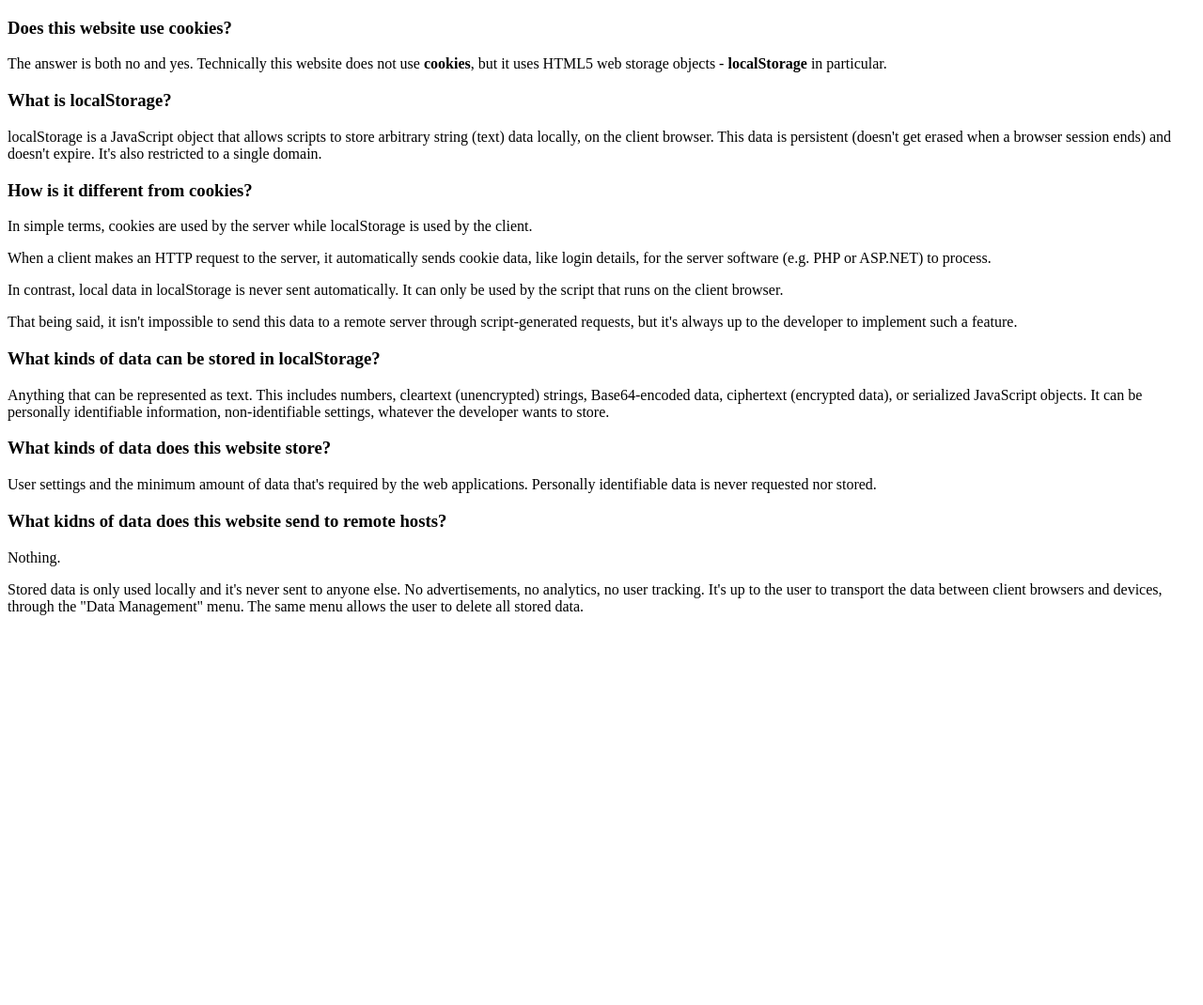
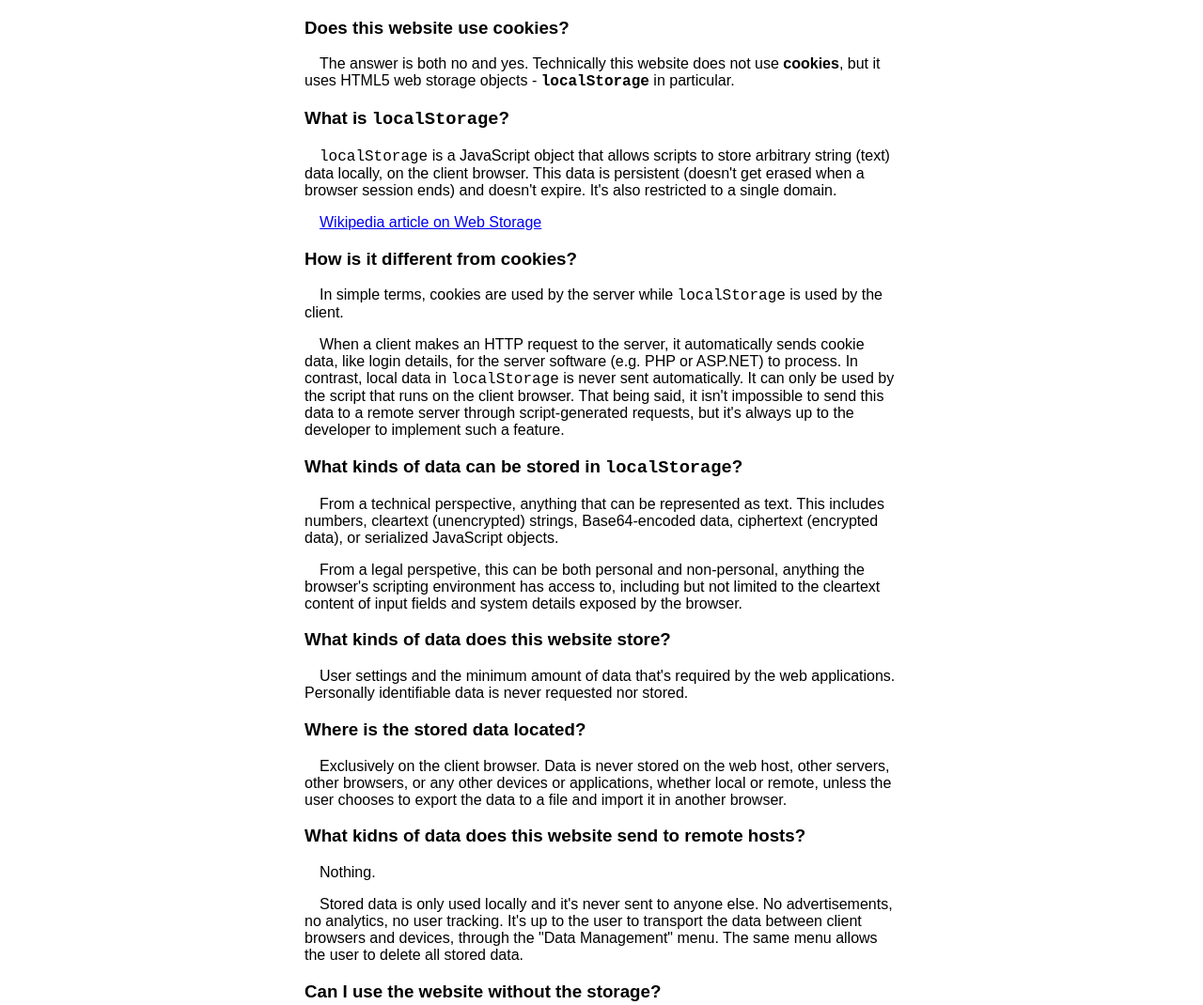
Before and after one commit to Wampa842/Wampa842.github.io, a plain HTML site: page tracker-redux/localstorage.html in a window 1280 px wide. Shown: the top 1070 px of the page at 94% size. Before the commit the page ends 800 px from the top, so only its background shows below. Drawn offline with Linux system fonts and the light colour scheme.

Commit message:
updated cookie consent stuff

```diff
--- a/tracker-redux/localstorage.html
+++ b/tracker-redux/localstorage.html
@@ -3,25 +3,62 @@
 <head>
     <meta charset="utf-8" />
     <meta http-equiv="X-UA-Compatible" content="IE=edge">
-    <title>localStorage</title>
+    <title>Web storage information</title>
     <meta name="viewport" content="width=device-width, initial-scale=1">
+    <style>
+    @font-face
+    {
+        font-family: 'roboto';
+        src: url('https://cdnjs.cloudflare.com/ajax/libs/materialize/0.100.2/fonts/roboto/Roboto-Light.woff') format('woff');
+        font-weight: 300;
+    }
+    main
+    {
+        font-family: Arial, Helvetica, sans-serif;
+        width: 50%;
+        margin-left: auto;
+        margin-right: auto;
+    }
+    span.code
+    {
+        font-family:'Courier New', Courier, monospace;
+    }
+    p
+    {
+        text-indent: 1em;
+    }
+    </style>
 </head>
 <body>
+    <main>
         <h3>Does this website use cookies?</h3>
-    <p>The answer is both no and yes. Technically this website does not use <b>cookies</b>, but it uses HTML5 web storage objects - <b>localStorage</b> in particular.</p>
-    <h3>What is localStorage?</h3>
-    <p>localStorage is a JavaScript object that allows scripts to store arbitrary string (text) data locally, on the client browser. This data is persistent (doesn't get erased when a browser session ends) and doesn't expire. It's also restricted to a single domain.</p>
+        <p>The answer is both no and yes. Technically this website does not use <b>cookies</b>, but it uses HTML5 web storage objects - <b><span class="code">localStorage</span></b> in particular.</p>
+
+        <h3>What is <span class="code">localStorage</span>?</h3>
+        <p><span class="code">localStorage</span> is a JavaScript object that allows scripts to store arbitrary string (text) data locally, on the client browser. This data is persistent (doesn't get erased when a browser session ends) and doesn't expire. It's also restricted to a single domain.</p>
+        <p><a href="https://en.wikipedia.org/wiki/Web_storage">Wikipedia article on Web Storage</a></p>
+
         <h3>How is it different from cookies?</h3>
-    <p>In simple terms, cookies are used by the server while localStorage is used by the client.</p>
-    <p>When a client makes an HTTP request to the server, it automatically sends cookie data, like login details, for the server software (e.g. PHP or ASP.NET) to process.</p>
-    <p>In contrast, local data in localStorage is never sent automatically. It can only be used by the script that runs on the client browser.</p>
-    <p>That being said, it isn't impossible to send this data to a remote server through script-generated requests, but it's always up to the developer to implement such a feature.</p>
-    <h3>What kinds of data can be stored in localStorage?</h3>
-    <p>Anything that can be represented as text. This includes numbers, cleartext (unencrypted) strings, Base64-encoded data, ciphertext (encrypted data), or serialized JavaScript objects. It can be personally identifiable information, non-identifiable settings, whatever the developer wants to store.</p>
+        <p>In simple terms, cookies are used by the server while <span class="code">localStorage</span> is used by the client.</p>
+        <p>When a client makes an HTTP request to the server, it automatically sends cookie data, like login details, for the server software (e.g. PHP or ASP.NET) to process. In contrast, local data in <span class="code">localStorage</span> is never sent automatically. It can only be used by the script that runs on the client browser. That being said, it isn't impossible to send this data to a remote server through script-generated requests, but it's always up to the developer to implement such a feature.</p>
+
+        <h3>What kinds of data can be stored in <span class="code">localStorage</span>?</h3>
+        <p>From a technical perspective, anything that can be represented as text. This includes numbers, cleartext (unencrypted) strings, Base64-encoded data, ciphertext (encrypted data), or serialized JavaScript objects.</p>
+        <p>From a legal perspetive, this can be both personal and non-personal, anything the browser's scripting environment has access to, including but not limited to the cleartext content of input fields and system details exposed by the browser.</p>
+
         <h3>What kinds of data does this website store?</h3>
         <p>User settings and the minimum amount of data that's required by the web applications. Personally identifiable data is never requested nor stored.</p>
+
+        <h3>Where is the stored data located?</h3>
+        <p>Exclusively on the client browser. Data is never stored on the web host, other servers, other browsers, or any other devices or applications, whether local or remote, unless the user chooses to export the data to a file and import it in another browser.</p>
+
         <h3>What kidns of data does this website send to remote hosts?</h3>
         <p>Nothing.</p>
         <p>Stored data is only used locally and it's never sent to anyone else. No advertisements, no analytics, no user tracking. It's up to the user to transport the data between client browsers and devices, through the "Data Management" menu. The same menu allows the user to delete all stored data.</p>
+
+        <h3>Can I use the website without the storage?</h3>
+        <p>No.</p>
+        <p>The apps were designed with offline storage in mind and server-side storage and processing is not available on the hosting service (GitHub Pages). Local data storage is essential to the website's operation.</p>
+    </main>
 </body>
 </html>
```
Also changed, not shown: tracker-redux/index.html (+7 -6 lines). Lines whose indentation alone changed are shown as unchanged.
